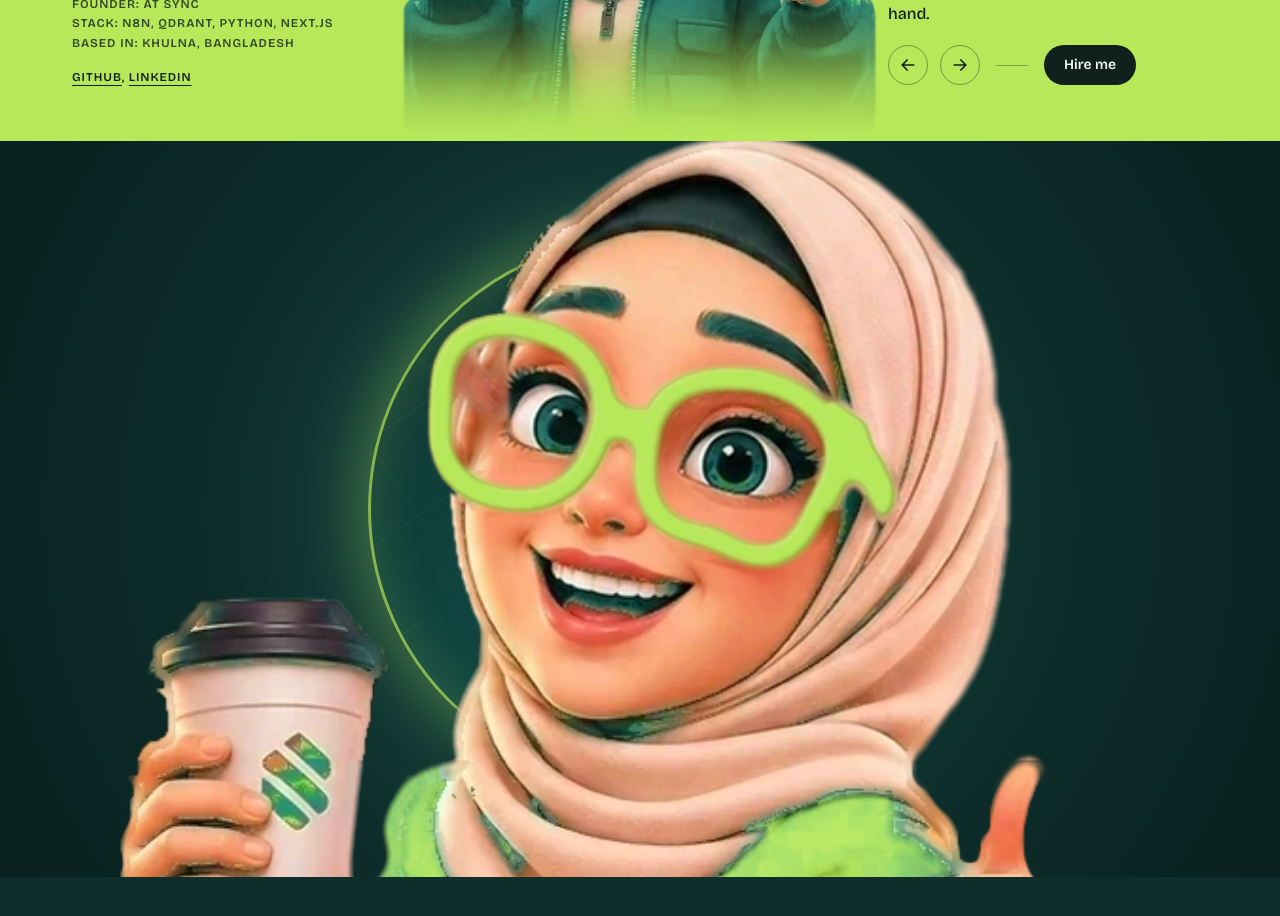
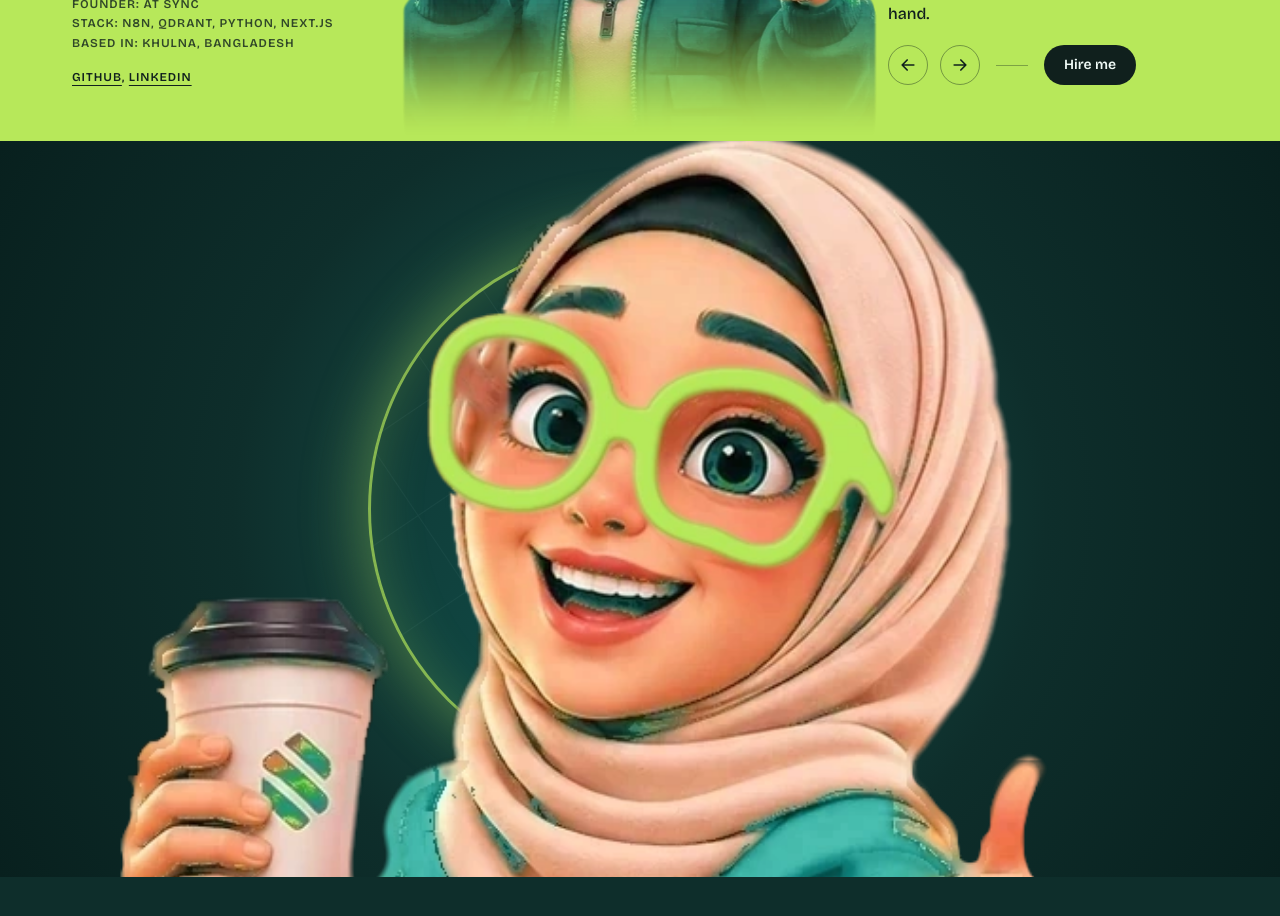
Before and after one commit to Umma-Habiba-Tuly/tuly-portfolio, a Next.js app: page / in a window 1280 px wide. Shown: the part 580-1496 px from the top of the page. Built offline with nearby package versions, Linux system fonts and the light colour scheme.

Commit message:
Jacket: dark-theme teal on deep, dark deep on light slides

```diff
--- a/components/Hero.tsx
+++ b/components/Hero.tsx
@@ -9,7 +9,7 @@ import { SITE_CONFIG } from "@/constants/site";
 const HERO_IMAGE = "/images/avatar-person10.webp";
 
 /** The jacket colour changes with the background so it always keeps its contrast. */
-const JACKET = ["/images/avatar-jlime3.webp", "/images/avatar-jdeep3.webp", "/images/avatar-jprim3.webp"];
+const JACKET = ["/images/avatar-jprim3.webp", "/images/avatar-jdeep3.webp", "/images/avatar-jdeep3.webp"];
 const HERO_VIDEO = "";
 
 const SLIDES = [
@@ -74,7 +74,7 @@ export default function Hero() {
               <div className="relative h-full w-full">
                 {JACKET.map((src, n) => (
                   <Image
-                    key={src}
+                    key={`${src}-${n}`}
                     src={src}
                     alt=""
                     fill
--- a/components/ZoomScene.tsx
+++ b/components/ZoomScene.tsx
@@ -253,7 +253,7 @@ export default function ZoomScene() {
               filter: `drop-shadow(0 ${14 * e}px ${30 * e}px rgba(0,0,0,0.45))`,
             }}
           >
-            <Image src="/images/avatar-jlime3.webp" alt="Illustrated avatar of Umma Habiba Tuly" fill sizes="34rem" className="object-contain object-bottom" />
+            <Image src="/images/avatar-jprim3.webp" alt="Illustrated avatar of Umma Habiba Tuly" fill sizes="34rem" className="object-contain object-bottom" />
           </div>
         </div>
 
```
Also changed, not shown: public/images/avatar-jlime3.webp (deleted).
